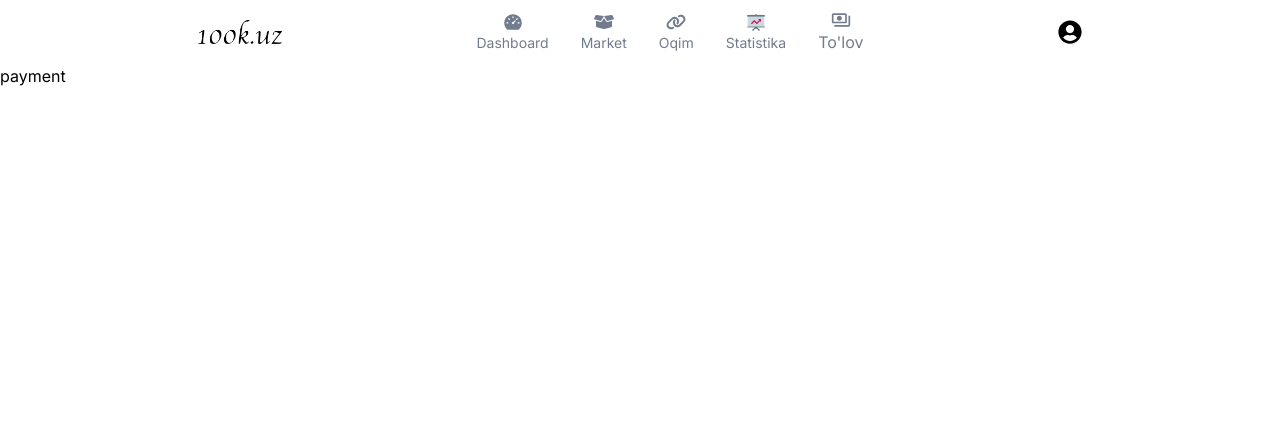
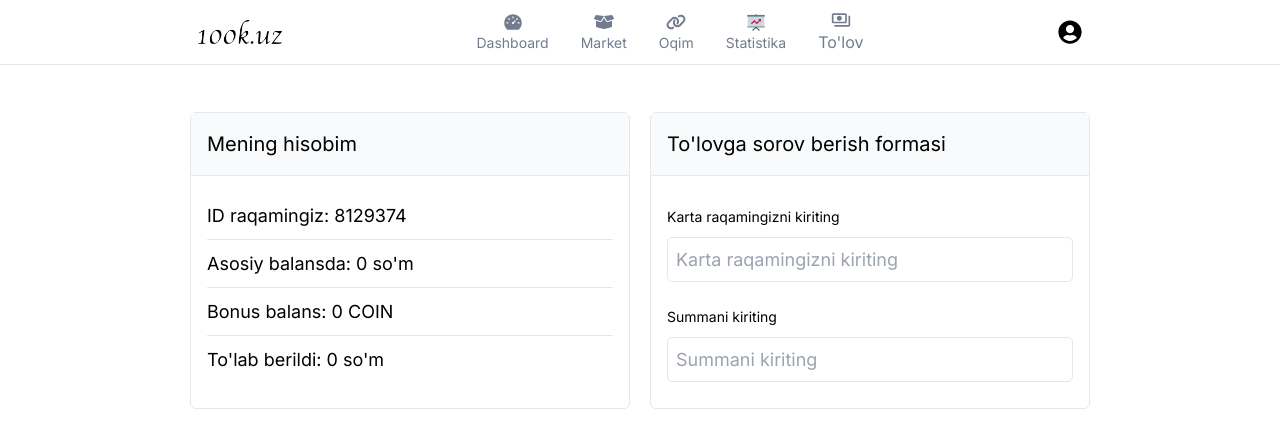
Before and after one commit to dsabirbaev/100k.uz, a Next.js app: page /admin/payment in a window 1280 px wide. Shown: the top 448 px of the page. Built offline with nearby package versions, Linux system fonts and the light colour scheme.

Commit message:
added some changes

```diff
--- a/src/app/admin/(home)/layout.tsx
+++ b/src/app/admin/(home)/layout.tsx
@@ -33,7 +33,7 @@ export default function HomeLayout({
     return (
       <>
 
-        <header>
+        <header className="border border-t-0 border-x-0 fixed w-full left-0 top-0 z-30">
             <div className="container">
                 <div className="flex items-center justify-between bg-white h-[64px] px-2">
                     <Link href="/" title="home">
@@ -47,25 +47,25 @@ export default function HomeLayout({
                           </Link>
                         </li>
                         <li>
-                          <Link href="/admin/market" title="dashboard" className="flex flex-col items-center text-[#727c8e] text-[14px] hover:text-red-600 transition">
+                          <Link href="/admin/market" title="market" className="flex flex-col items-center text-[#727c8e] text-[14px] hover:text-red-600 transition">
                               <FaBoxOpen className="text-xl"/>
                               Market
                           </Link>
                         </li>
                         <li>
-                          <Link href="/admin/stream" title="dashboard" className="flex flex-col items-center text-[#727c8e] text-[14px] hover:text-red-600 transition">
+                          <Link href="/admin/stream" title="oqim" className="flex flex-col items-center text-[#727c8e] text-[14px] hover:text-red-600 transition">
                              <FaLink className="text-xl"/>
                              Oqim
                           </Link>
                         </li>
                         <li>
-                          <Link href="/admin/statistic" title="dashboard" className="flex flex-col items-center text-[#727c8e] text-[14px] hover:text-red-600 transition">
+                          <Link href="/admin/statistic" title="statistika" className="flex flex-col items-center text-[#727c8e] text-[14px] hover:text-red-600 transition">
                               <FcStatistics className="text-xl"/>
                               Statistika
                           </Link>
                         </li>
                         <li>
-                          <Link href="/admin/payment" title="dashboard" className="flex flex-col items-center text-[#727c8e] hover:text-red-600 transition">
+                          <Link href="/admin/payment" title="tolov" className="flex flex-col items-center text-[#727c8e] hover:text-red-600 transition">
                               <MdOutlinePayments className="text-xl"/>
                               To'lov
                           </Link>
--- a/src/app/admin/(home)/market/page.tsx
+++ b/src/app/admin/(home)/market/page.tsx
@@ -4,7 +4,7 @@
 
 const page = () => {
   return (
-    <section className="py-10">
+    <section className="pb-10 pt-28">
       <div className="container">
         <div className="flex flex-col px-5">
           <div className="bg-[#007aff] rounded-[10px] mb-4">
--- a/src/app/admin/(home)/page.tsx
+++ b/src/app/admin/(home)/page.tsx
@@ -7,10 +7,10 @@ const page = () => {
     <>
       <section>
         <div className="container">
-          <div className="bg-[#007aff] px-6 py-10 pt-0">
+          <div className="bg-[#007aff] px-6 pb-10 pt-28">
             <div className="flex items-center justify-center flex-col py-10">
 
-              <span className="bg-white rounded-full pb-2 mb-10">
+              <span className="bg-white rounded-full p-2 mb-10">
                 <HiUser className="text-6xl object-contain"/>
               </span>
 
--- a/src/app/admin/(home)/payment/page.tsx
+++ b/src/app/admin/(home)/payment/page.tsx
@@ -4,7 +4,47 @@ import React from 'react'
 
 const page = () => {
   return (
-    <div>payment</div>
+    <section className='pb-10 pt-28'>
+        <div className='container'>
+            <div className='flex gap-x-5'>
+                <div className='border rounded-md w-full'>
+                    <div className='bg-gray-50 p-4 border border-t-0 border-x-0'>
+                        <p className='text-[20px]'>Mening hisobim</p>
+                    </div>
+                    <div className='p-4'>
+                        <div className='border border-t-0 border-x-0 py-[10px] text-[18px]'>
+                            ID raqamingiz: 8129374
+                        </div>
+                        <div className='border border-t-0 border-x-0 py-[10px] text-[18px]'>
+                            Asosiy balansda: 0 so'm
+                        </div>
+                        <div className='border border-t-0 border-x-0 py-[10px] text-[18px]'>
+                            Bonus balans: 0 COIN
+                        </div>
+                        <div className='py-[10px] text-[18px]'>
+                            To'lab berildi: 0 so'm
+                        </div>
+                    </div>
+                </div>
+                <div className='border rounded-md w-full'>
+                    <div className='bg-gray-50 p-4 border border-t-0 border-x-0'>
+                        <p className='text-[20px]'>To'lovga sorov berish formasi</p>
+                    </div>
+                    <div className='p-4'>
+                        <div className='py-[10px] text-[18px]'>
+                           <label htmlFor="card-number" className='text-[14px]'>Karta raqamingizni kiriting</label>
+                           <input id='card-number' type="text" placeholder='Karta raqamingizni kiriting' className='outline-none border p-2 rounded-[5px] w-full mt-2'/>
+                        </div>
+                        <div className='py-[10px] text-[18px]'>
+                           <label htmlFor="payment" className='text-[14px]'>Summani kiriting</label>
+                           <input id='payment' type="text" placeholder='Summani kiriting' className='outline-none border p-2 rounded-[5px] w-full mt-2'/>
+                        </div>
+
+                    </div>
+                </div>
+            </div>
+        </div>
+    </section>
   )
 }
 
--- /dev/null
+++ b/src/app/admin/(home)/profile/layout.tsx
@@ -0,0 +1,56 @@
+
+
+import Link from "next/link"
+
+export default function HomeLayout({
+  children,
+}: {
+  children: React.ReactNode
+}) {
+  return (
+    <>
+       <section className="pt-24">
+           <div className="container">
+              <div className="flex gap-x-5">
+                <div className="bg-red-400 w-[300px]">
+
+                    <ul>
+                        <li>
+                            <Link href="/admin/profile" title="profile">
+                                Shaxsiy ma’lumotlar
+                            </Link>
+                        </li>
+                        <li>
+                            <Link href="/admin/profile/phone" title="phone">
+                                Telefon raqamni o'zgartirish
+                            </Link>
+                        </li>
+                        <li>
+                            <Link href="/admin/profile/password" title="password">
+                                Parolni o‘zgartirish
+                            </Link>
+                        </li>
+                        <li>
+                            <Link href="/admin/profile/telegram" title="telegram">
+                                Parolni o‘zgartirish
+                            </Link>
+                        </li>
+                        <li>
+                            <Link href="/admin/profile/target-api" title="targat-api">
+                                Target uchun API
+                            </Link>
+                        </li>
+                    </ul>
+
+                </div>
+
+                <div>
+                    {children}
+                </div>
+              </div>
+           </div>
+       </section>
+
+    </>
+  )
+}
--- /dev/null
+++ b/src/app/admin/(home)/profile/page.tsx
@@ -0,0 +1,13 @@
+
+
+const page = () => {
+  return (
+    <section className="pb-10 pt-[90px]">
+        <div className="container">
+            profile home
+        </div>
+    </section>
+  )
+}
+
+export default page
--- /dev/null
+++ b/src/app/admin/(home)/profile/password/page.tsx
@@ -0,0 +1,9 @@
+
+
+const page = () => {
+  return (
+    <div>password</div>
+  )
+}
+
+export default page
--- /dev/null
+++ b/src/app/admin/(home)/profile/phone/page.tsx
@@ -0,0 +1,16 @@
+
+
+
+const page = () => {
+  return (
+    <section className="pb-10">
+        <div className="container">
+            <div>
+                <h2>phone</h2>
+            </div>
+        </div>
+    </section>
+  )
+}
+
+export default page
--- /dev/null
+++ b/src/app/admin/(home)/profile/target-api/page.tsx
@@ -0,0 +1,9 @@
+
+
+const page = () => {
+  return (
+    <div>api</div>
+  )
+}
+
+export default page
--- /dev/null
+++ b/src/app/admin/(home)/profile/telegram/page.tsx
@@ -0,0 +1,9 @@
+import React from 'react'
+
+const page = () => {
+  return (
+    <div>telegram</div>
+  )
+}
+
+export default page
--- a/src/app/admin/(home)/statistic/page.tsx
+++ b/src/app/admin/(home)/statistic/page.tsx
@@ -2,8 +2,16 @@ import React from 'react'
 
 const page = () => {
   return (
-    <div>statistics
-    </div>
+    <section className='pb-10 pt-28'>
+      <div className='container'>
+        <div className='flex items-center justify-center'>
+            <div className='flex w-full'>
+              <input type="text" className='w-full outline-none border p-2 rounded-l-md'/>
+              <button className='bg-blue-500 text-white text-[14px] font-semibold px-[18px] hover:bg-blue-600 transition rounded-r-md'>Izlash</button>
+            </div>
+        </div>
+      </div>
+    </section>
   )
 }
 
--- a/src/app/admin/(home)/stream/page.tsx
+++ b/src/app/admin/(home)/stream/page.tsx
@@ -2,10 +2,10 @@ import React from 'react'
 
 const page = () => {
   return (
-    <section className='py-10'>
+    <section className='pb-10 pt-28'>
       <div className='container'>
         <div className='flex items-center justify-center'>
-
+          <h2 className='text-[28px]'>Mening havolalarim</h2>
         </div>
       </div>
     </section>
```
